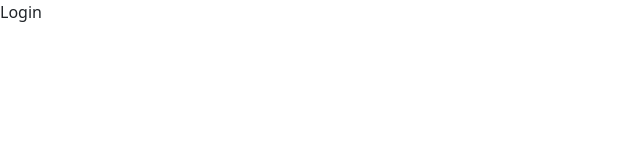
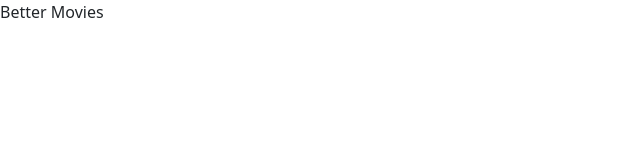
Before and after one commit to LucilaPaiva/movies-app, a React (Create React App) app: page /betterMovies in a window 1280 px wide. Shown: the top 160 px of the page, without its empty margins (0-640 px from the left). Built offline with nearby package versions, Linux system fonts and the light colour scheme.

Commit message:
Retocando nombres de las rutas

```diff
--- a/src/App.tsx
+++ b/src/App.tsx
@@ -1,5 +1,5 @@
 import { Routes, Route, Outlet, Link, BrowserRouter } from "react-router-dom";
-import { Bettermovies, Buscador, Home, LatestReleases, Login, Logout, Populars, Registro,  } from "./pages";
+import { BetterMovies, Buscador, Home, LatestReleases, Login, Logout, Populars, Registro,  } from "./pages";
 
 
 function App() {
@@ -12,7 +12,7 @@ function App() {
         <Route path="/populars" element={ <Populars /> } />
         <Route path="/registro" element={ <Registro /> } />
         <Route path="/logout" element={ <Logout /> } />
-        <Route path="/betterMovies" element={ <Bettermovies /> } />
+        <Route path="/betterMovies" element={ <BetterMovies /> } />
         <Route path="/buscador" element={ <Buscador /> } />
       </Routes>
     </BrowserRouter>
--- a/src/pages/BetterMovies/index.tsx
+++ b/src/pages/BetterMovies/index.tsx
@@ -1,9 +1,9 @@
-const Bettermovies  = () => {
+const BetterMovies  = () => {
 
     return(
-        <div>Login</div>
+        <div>Better Movies</div>
     )
 
     }
 
-    export { Bettermovies }
+    export { BetterMovies }
--- a/src/pages/index.ts
+++ b/src/pages/index.ts
@@ -5,4 +5,4 @@ export { Populars  } from "./Populars";
 export { Logout  } from "./Logout";
 export { Login  } from "./Login";
 export { Registro } from "./Registro";
-export { Bettermovies } from "./BetterMovies";
+export { BetterMovies } from "./BetterMovies";
```
